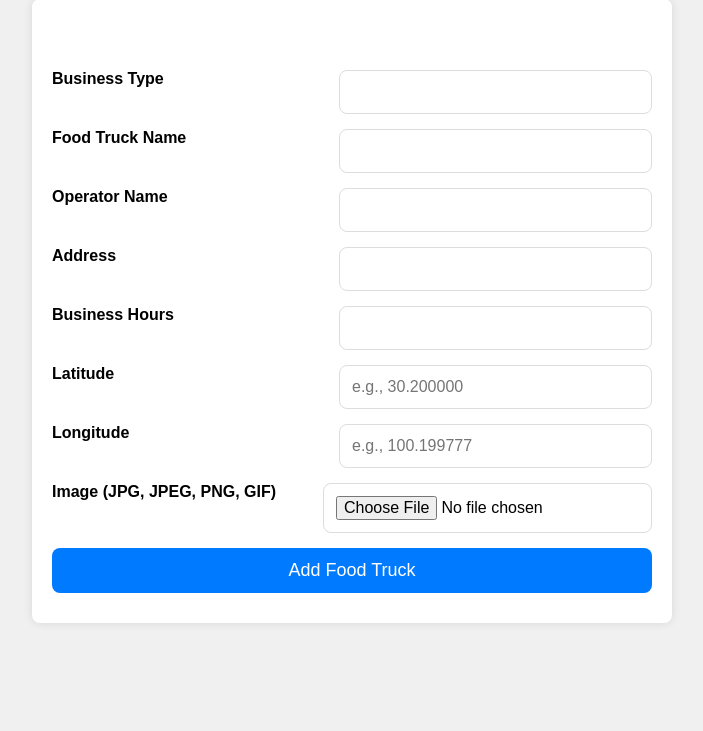
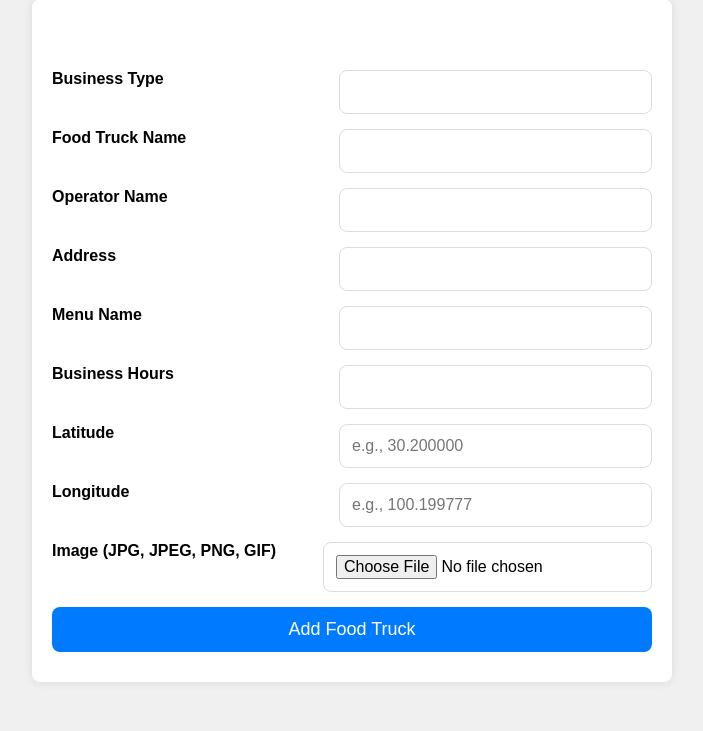
Before and after one commit to nuraddina2106/food-truck-app, a PHP site: page /add_food_truck.php in a window 1280 px wide. Shown: the part 69-800 px from the top of the page, without its empty margins (288-991 px from the left). Run offline with PHP 8.4, Linux system fonts and the light colour scheme; the visitor is signed in with stand-in values (Sample User, id 1).

Commit message:
Update add_food_truck.php

```diff
--- a/add_food_truck.php
+++ b/add_food_truck.php
@@ -29,6 +29,7 @@ if ($_SERVER['REQUEST_METHOD'] == 'POST' && isset($_POST['action']) && $_POST['a
     $name = $_POST['name'];
     $operator_name = $_POST['operator_name'];
     $address = $_POST['address'];
+    $menu_name = $_POST['menu_name'];
     $business_hours = $_POST['business_hours'];
     $latitude = $_POST['latitude'];
     $longitude = $_POST['longitude'];
@@ -77,10 +78,10 @@ if ($_SERVER['REQUEST_METHOD'] == 'POST' && isset($_POST['action']) && $_POST['a
 
         if ($message === '') {
             // Insert the food truck details into the database
-            $sql = "INSERT INTO food_trucks (business_type, name, operator_name, address, business_hours, latitude, longitude, image)
-                    VALUES (?, ?, ?, ?, ?, ?, ?, ?)";
+            $sql = "INSERT INTO food_trucks (business_type, name, operator_name, address, menu_name, business_hours, latitude, longitude, image)
+                    VALUES (?, ?, ?, ?, ?, ?, ?, ?, ?)";
             $stmt = $conn->prepare($sql);
-            $stmt->bind_param("ssssddds", $business_type, $name, $operator_name, $address, $business_hours, $latitude, $longitude, $image);
+            $stmt->bind_param("ssssssdds", $business_type, $name, $operator_name, $address, $menu_name, $business_hours, $latitude, $longitude, $image);
 
             if ($stmt->execute()) {
                 $message = "Food truck added successfully.";
@@ -221,6 +222,11 @@ if ($_SERVER['REQUEST_METHOD'] == 'POST' && isset($_POST['action']) && $_POST['a
             </div>
 
             <div class="form-row">
+                <label for="menu_name">Menu Name</label>
+                <input type="text" id="menu_name" name="menu_name" required>
+            </div>
+
+            <div class="form-row">
                 <label for="business_hours">Business Hours</label>
                 <input type="text" id="business_hours" name="business_hours" required>
             </div>
```
